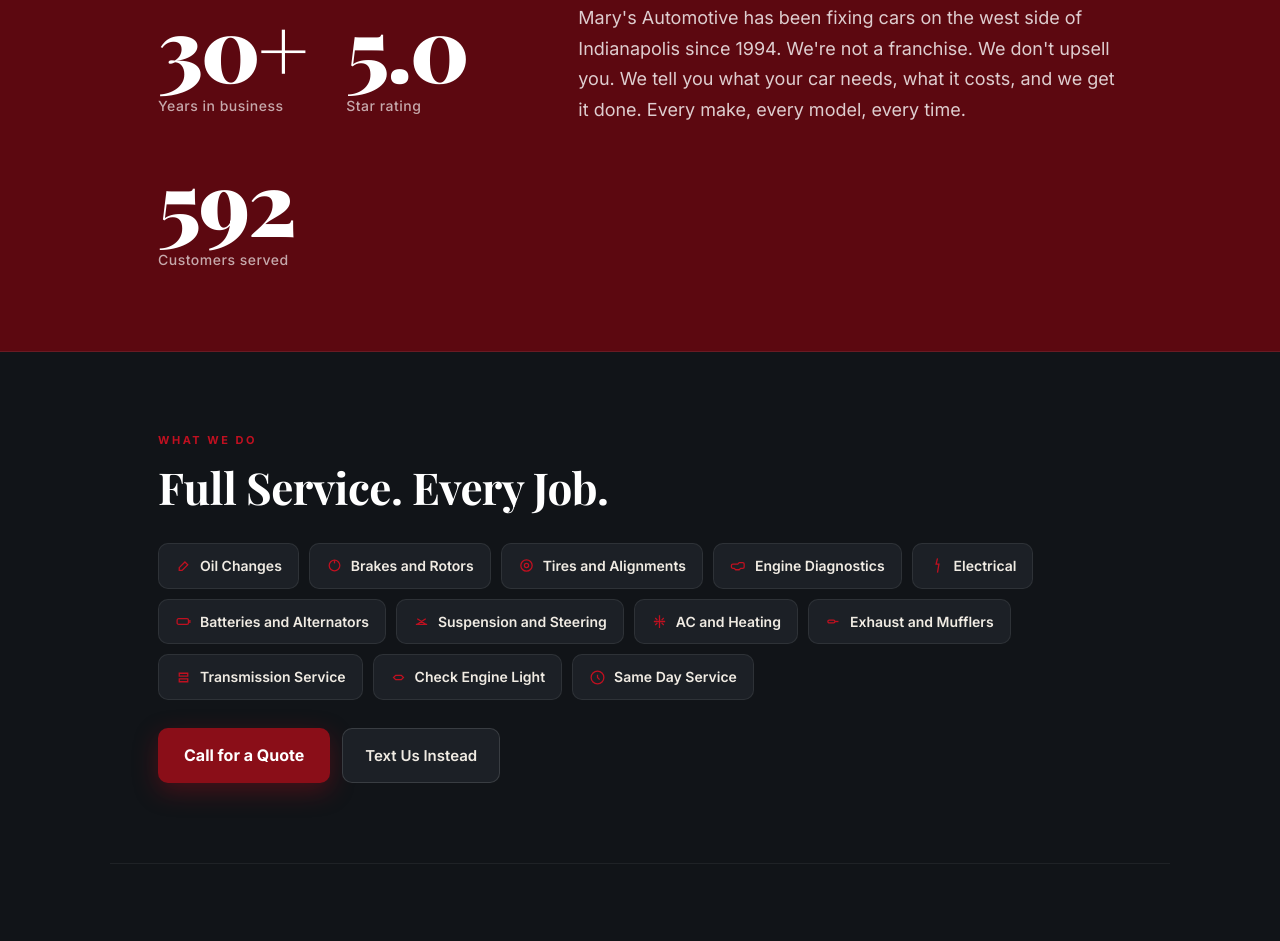
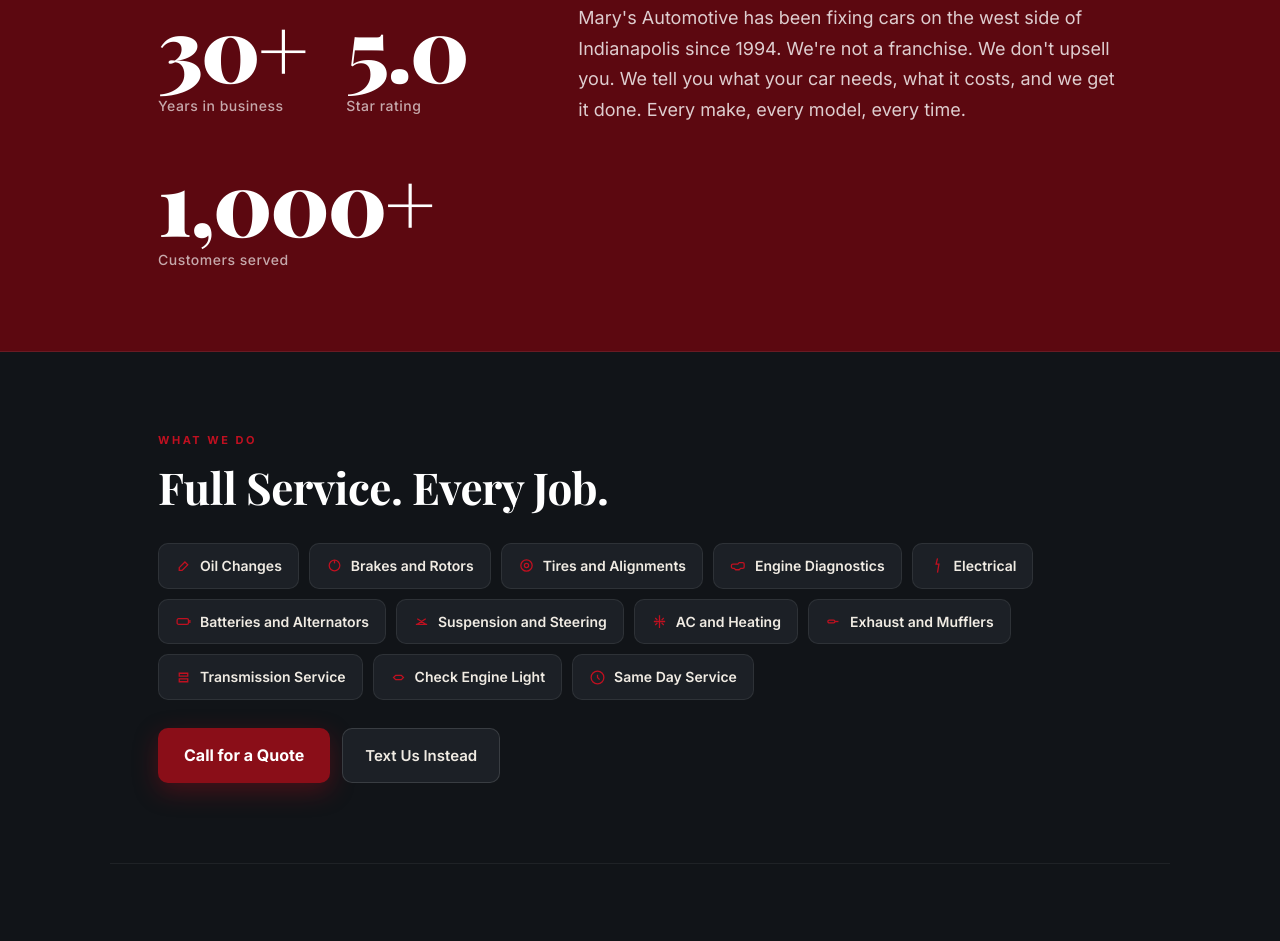
Before and after one commit to avelez94/Marys-Automotive, a plain HTML site: page index.html in a window 1280 px wide. Shown: the part 1261-2202 px from the top of the page. Drawn offline with nearby package versions, Linux system fonts and the light colour scheme; a web font is replaced by a local one.

Commit message:
Update index.html

```diff
--- a/index.html
+++ b/index.html
@@ -463,7 +463,7 @@
               <div class="stat-label">Star rating</div>
             </div>
             <div class="stat-block">
-              <div class="stat-num">592</div>
+              <div class="stat-num">1,000+</div>
               <div class="stat-label">Customers served</div>
             </div>
           </div>
```
